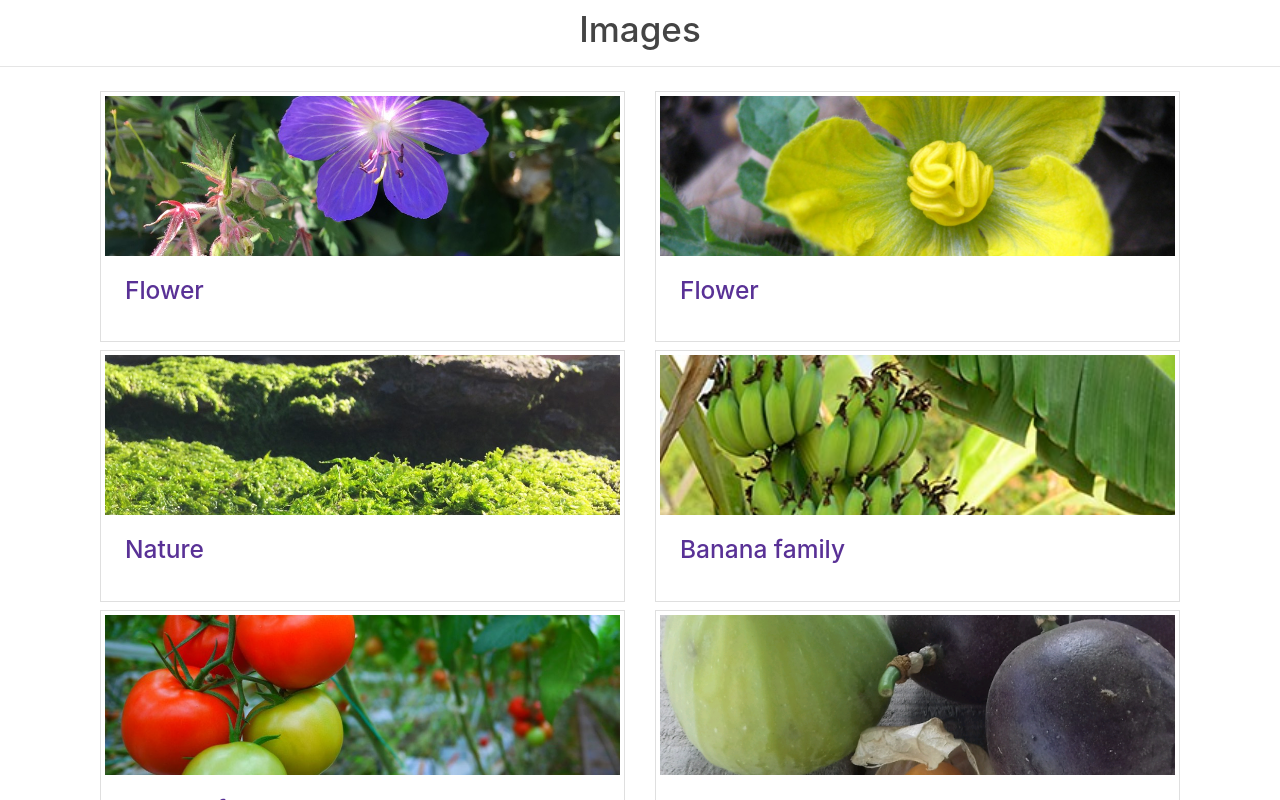
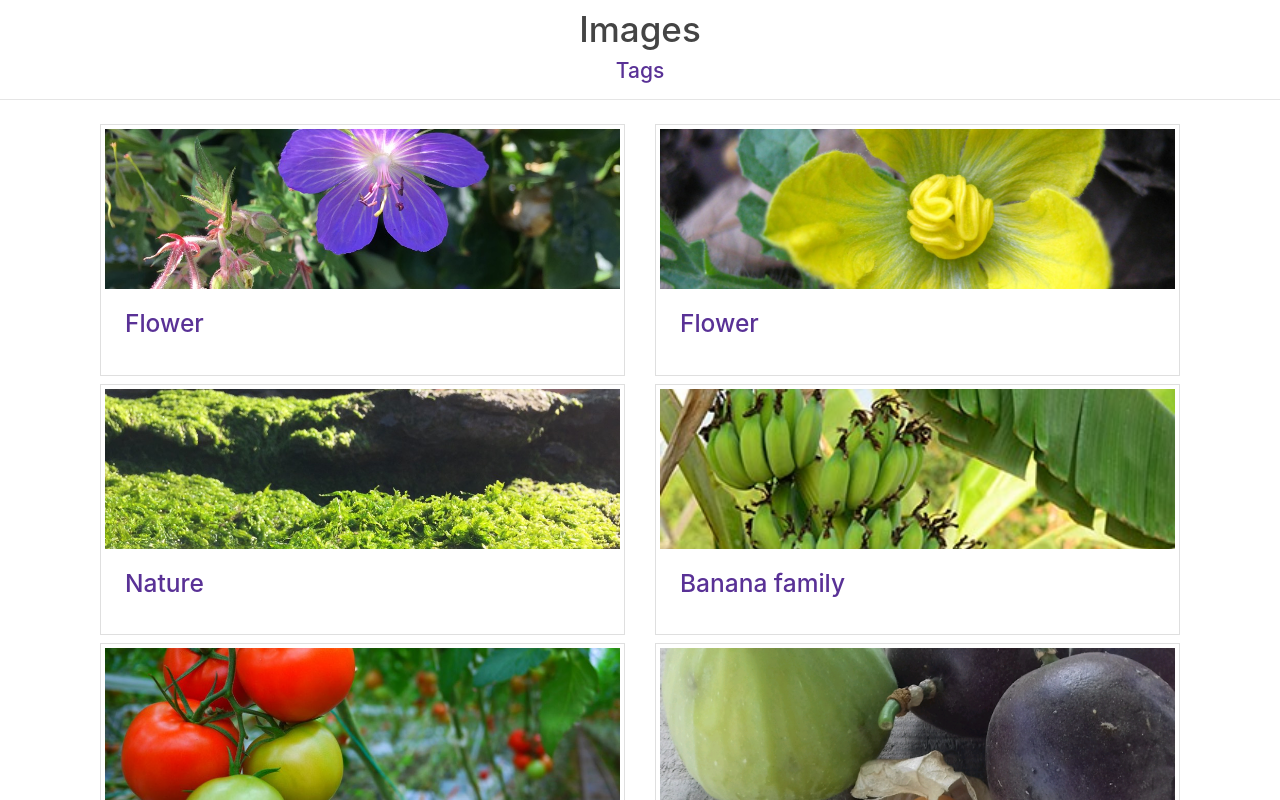
Before and after one commit to NRoboto/candide-image-similarity, a React (Create React App) app: page / in a window 1280 px wide. Shown: the top 800 px of the page. Built offline with nearby package versions, Linux system fonts and the light colour scheme.

Commit message:
Refactor heading into own component

```diff
--- /dev/null
+++ b/src/components/heading.tsx
@@ -0,0 +1,17 @@
+import { Link } from "react-router-dom";
+
+type HeadingProps = {
+  title: string;
+  linkText: string;
+  linkTo: string;
+};
+
+export const Heading = ({ title, linkText, linkTo }: HeadingProps) => (
+  <>
+    <h1 className="text-center mt-2">{title}</h1>
+    <h4 className="text-center mt-2 text-muted">
+      <Link to={linkTo}>{linkText}</Link>
+    </h4>
+    <hr />
+  </>
+);
--- a/src/pages/home.tsx
+++ b/src/pages/home.tsx
@@ -1,5 +1,5 @@
-import { Col } from "reactstrap";
 import { Display } from "../components/display";
+import { Heading } from "../components/heading";
 import { TwoCol } from "../components/twoCol";
 import fileDescriptions from "../data/fileDescriptions.json";
 import type { FileName } from "../utils/types";
@@ -9,8 +9,7 @@ export const HomePage = () => {
 
   return (
     <>
-      <h1 className="text-center mt-2">Images</h1>
-      <hr />
+      <Heading title="Images" linkText="Tags" linkTo="/tags" />
       <TwoCol elements={fileNames}>
         {({ value, key }) => <Display imgName={value} key={key} />}
       </TwoCol>
--- a/src/pages/tagList.tsx
+++ b/src/pages/tagList.tsx
@@ -1,7 +1,8 @@
 import { Link } from "react-router-dom";
 import { TwoCol } from "../components/twoCol";
 import tagScores from "../data/tagScores.json";
-import { TagName } from "../utils/types";
+import type { TagName } from "../utils/types";
+import { Heading } from "../components/heading";
 
 export const TagListPage = () => {
   const tags = (Object.keys(tagScores) as TagName[]).sort(
@@ -10,11 +11,7 @@ export const TagListPage = () => {
 
   return (
     <>
-      <h1 className="text-center mt-2">Tags</h1>
-      <h4 className="text-center mt-2 text-muted">
-        <Link to="/">Images</Link>
-      </h4>
-      <hr />
+      <Heading title="Tags" linkText="Images" linkTo="/" />
       <TwoCol elements={tags}>
         {({ value, key }) => (
           <p className="display-4" key={key}>
```
